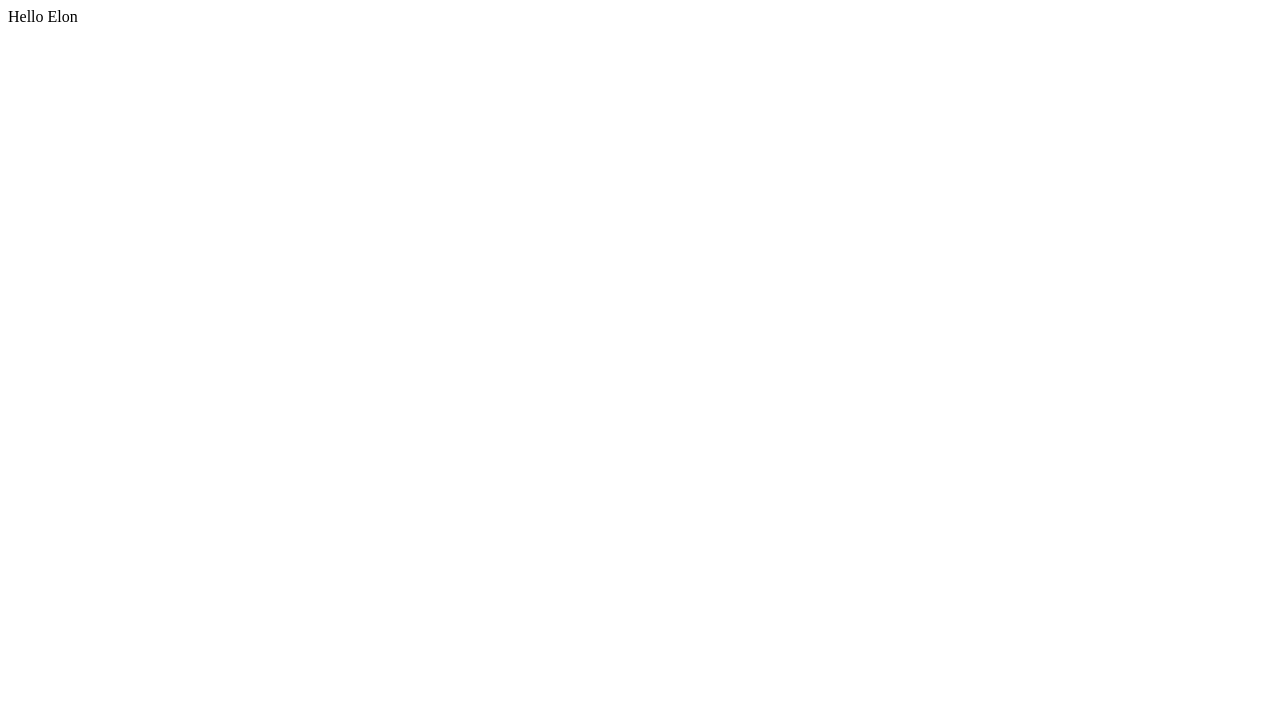
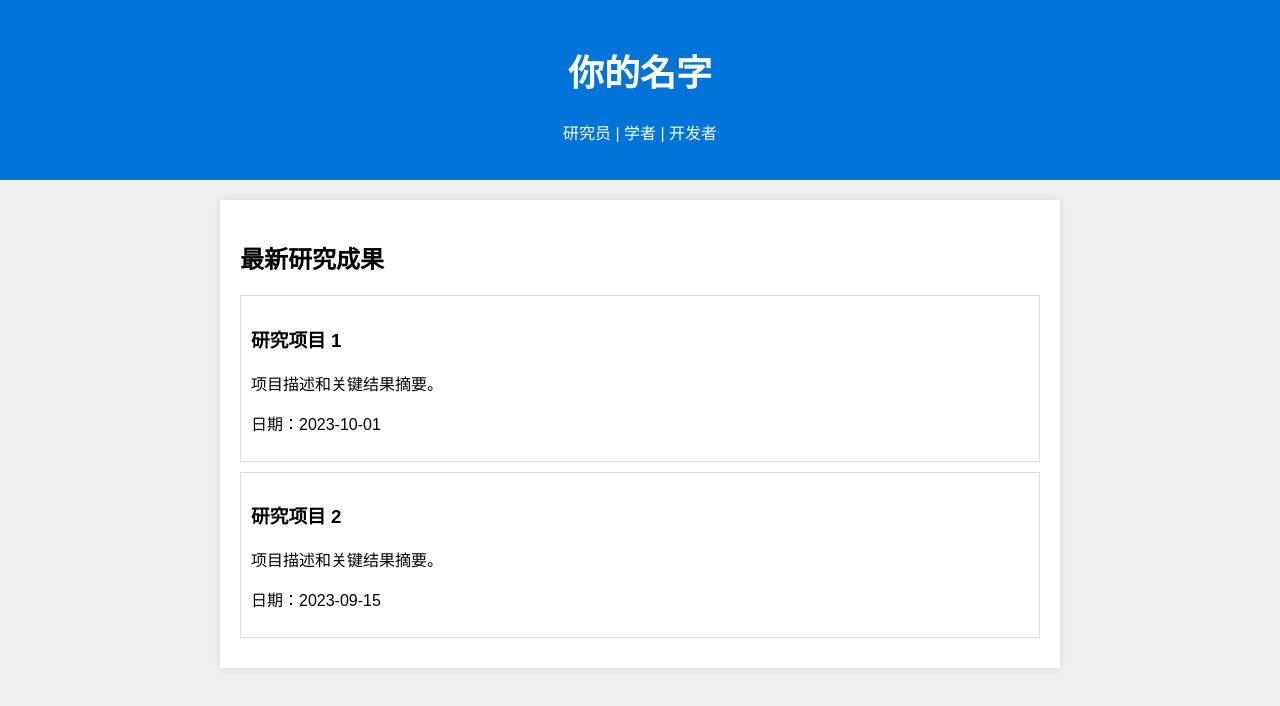
Before and after one commit to elonchern/elonchern.github.io, a plain HTML site: page index.html in a window 1280 px wide. Drawn offline with Linux system fonts and the light colour scheme.

Commit message:
Update index.html

```diff
--- a/index.html
+++ b/index.html
@@ -1 +1,62 @@
-Hello Elon
+<!DOCTYPE html>
+<html lang="en">
+<head>
+    <meta charset="UTF-8">
+    <meta name="viewport" content="width=device-width, initial-scale=1.0">
+    <title>你的名字的个人主页</title>
+    <style>
+        body {
+            font-family: Arial, sans-serif;
+            margin: 0;
+            padding: 0;
+            background-color: #f0f0f0;
+        }
+        header {
+            background-color: #0074d9;
+            color: white;
+            padding: 20px;
+            text-align: center;
+        }
+        h1 {
+            font-size: 36px;
+        }
+        .container {
+            max-width: 800px;
+            margin: 20px auto;
+            padding: 20px;
+            background-color: white;
+            box-shadow: 0 0 10px rgba(0, 0, 0, 0.1);
+        }
+        .research-results {
+            margin-top: 20px;
+        }
+        .result-item {
+            border: 1px solid #ddd;
+            padding: 10px;
+            margin-bottom: 10px;
+        }
+    </style>
+</head>
+<body>
+    <header>
+        <h1>你的名字</h1>
+        <p>研究员 | 学者 | 开发者</p>
+    </header>
+    <div class="container">
+        <h2>最新研究成果</h2>
+        <div class="research-results">
+            <div class="result-item">
+                <h3>研究项目 1</h3>
+                <p>项目描述和关键结果摘要。</p>
+                <p>日期：2023-10-01</p>
+            </div>
+            <div class="result-item">
+                <h3>研究项目 2</h3>
+                <p>项目描述和关键结果摘要。</p>
+                <p>日期：2023-09-15</p>
+            </div>
+            <!-- 添加更多的研究项目 -->
+        </div>
+    </div>
+</body>
+</html>
```
